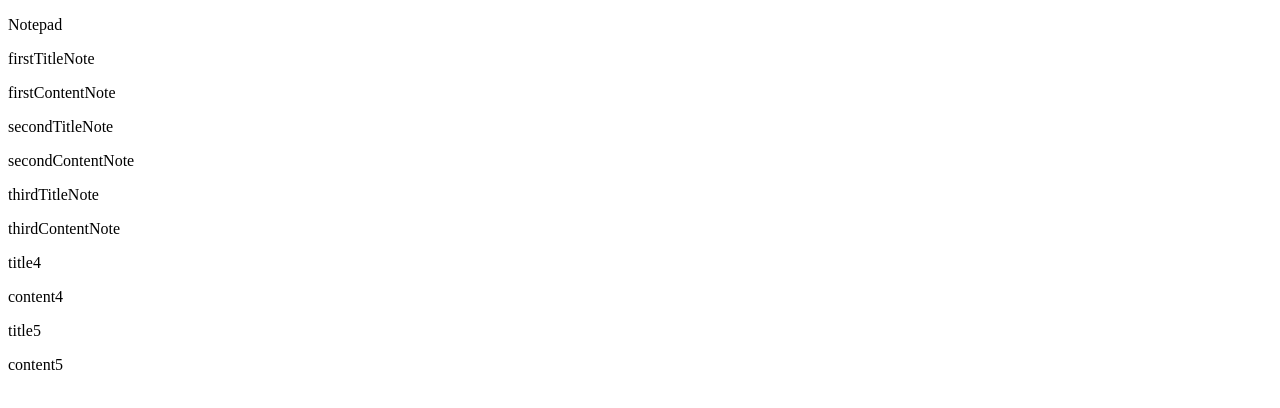
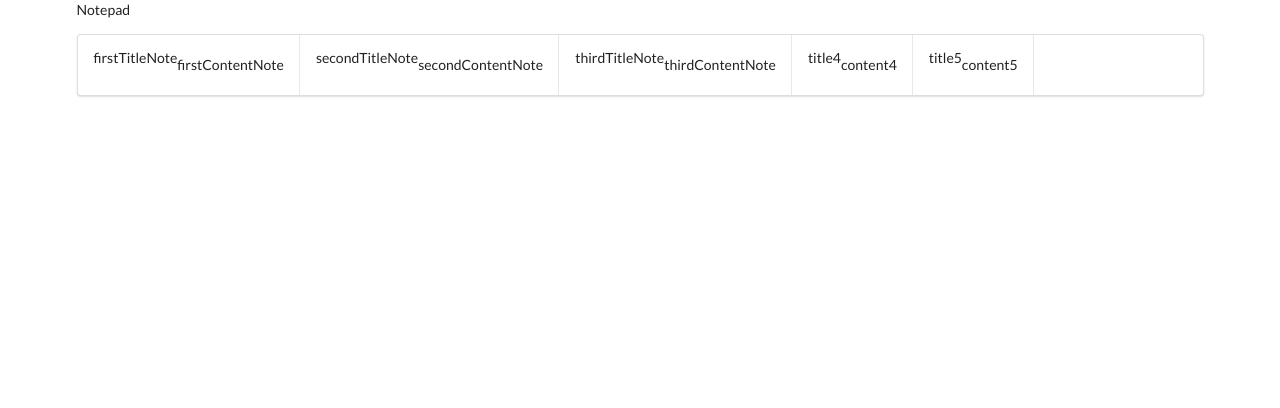
Before and after one commit to CohenINT/react-notepad, a React (Create React App) app: page / in a window 1280 px wide. Shown: the top 408 px of the page. Built offline with nearby package versions, Linux system fonts and the light colour scheme.

Commit message:
fixed issue with importing semantic ui

```diff
--- a/public/index.html
+++ b/public/index.html
@@ -5,7 +5,7 @@
     <link rel="icon" href="%PUBLIC_URL%/favicon.ico" />
     <meta name="viewport" content="width=device-width, initial-scale=1" />
     <meta name="theme-color" content="#000000" />
-    <link ref="stylesheet" href="https://cdnjs.cloudflare.com/ajax/libs/semantic-ui/2.4.1/semantic.min.css"/>
+    <link rel="stylesheet" href="//cdnjs.cloudflare.com/ajax/libs/semantic-ui/2.2.11/semantic.min.css"></link>
     <meta
       name="description"
       content="Web site created using create-react-app"
--- a/src/components/App.js
+++ b/src/components/App.js
@@ -5,7 +5,7 @@ const App = () =>{
 
 return(
 
-    <div className="ui container">
+    <div className="ui stackable container">
         <MainPage/>
 
     </div>
--- a/src/components/Pages/main/note.js
+++ b/src/components/Pages/main/note.js
@@ -18,7 +18,7 @@ export default class note extends Component {
 
     render() {
         return (
-            <div>
+            <div className="item">
                     <p>{this.state.title}</p>
                     <p>{this.state.content}</p>
             </div>
--- a/src/components/Pages/main/notesList.js
+++ b/src/components/Pages/main/notesList.js
@@ -19,11 +19,11 @@ export default class notesList extends Component {
             <Note key={note.id} id={note.id} title={note.title} content={note.content} />);
 
         return (
-            <React.Fragment>
+            <div className="ui container stackable menu" >
 
                <ListFiles/>
 
-            </React.Fragment>
+            </div>
 
         );
 
```
